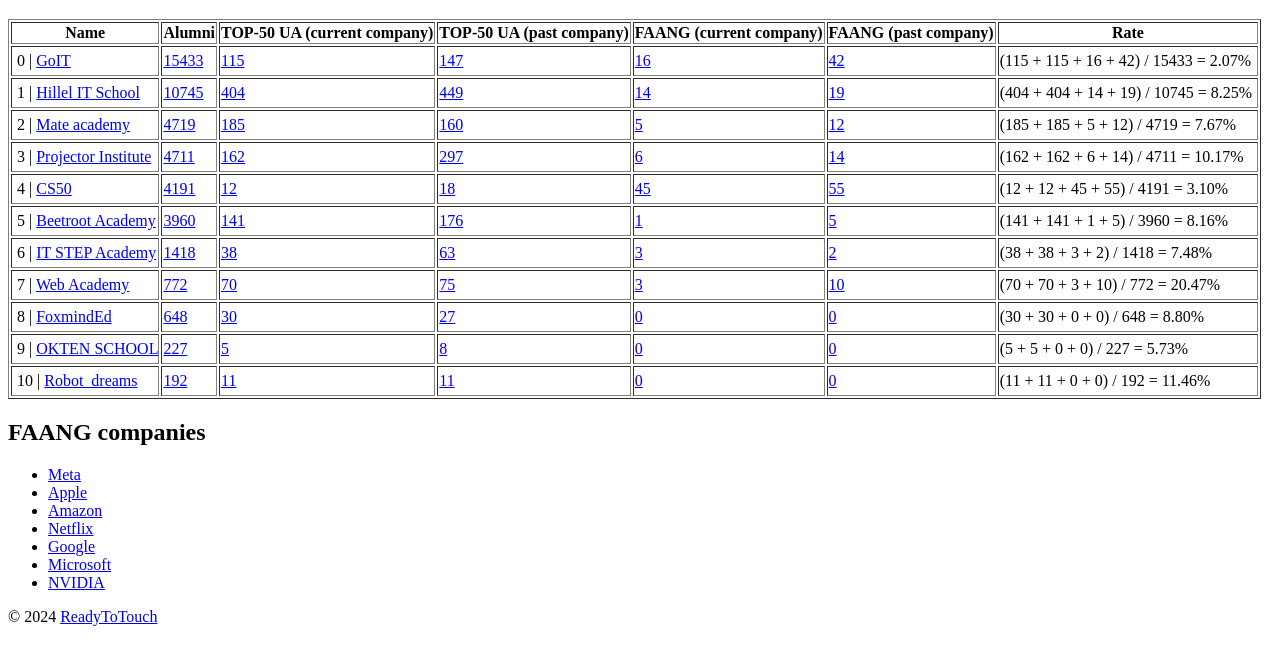
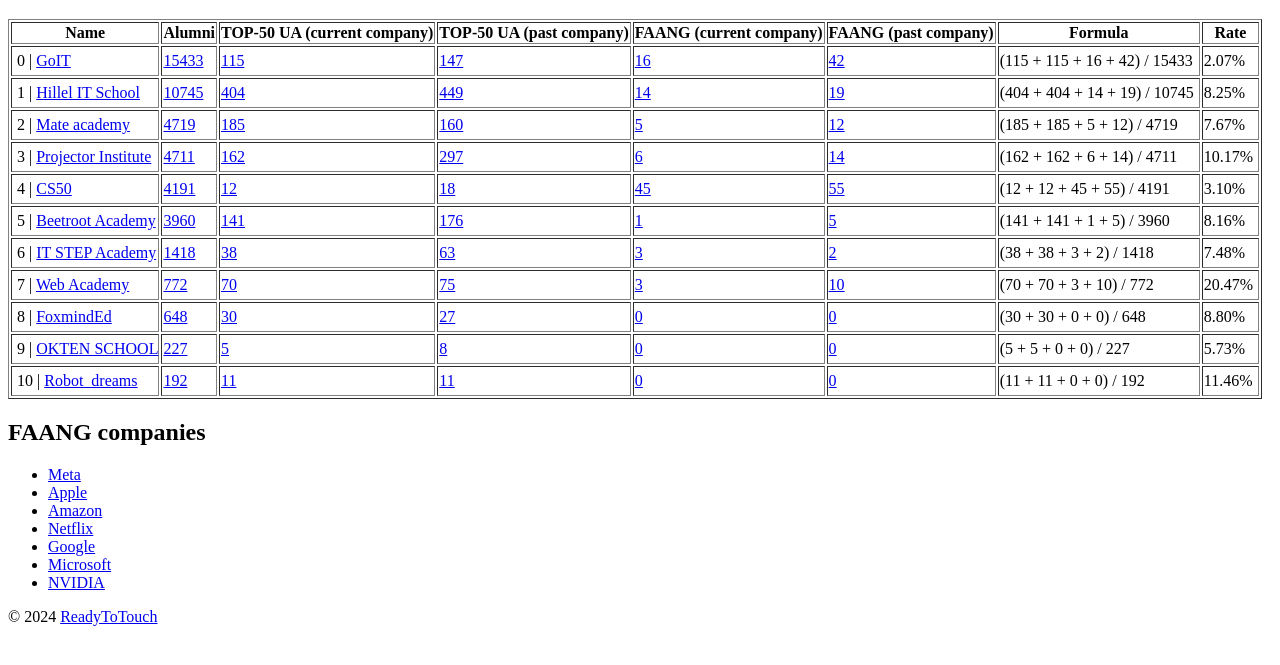
Before and after one commit to readytotouch/golang-companies-organizer, a plain HTML site: page netlify-public/ukrainian-courses-employment.html in a window 1280 px wide. Shown: the part 61-726 px from the top of the page. Drawn offline with Linux system fonts and the light colour scheme.

Commit message:
Formula | Rate

```diff
--- a/netlify-public/ukrainian-courses-employment.html
+++ b/netlify-public/ukrainian-courses-employment.html
@@ -59,6 +59,7 @@
             <th>TOP-50 UA (past company)</th>
             <th>FAANG (current company)</th>
             <th>FAANG (past company)</th>
+            <th>Formula</th>
             <th>Rate</th>
         </tr>
 
@@ -72,7 +73,10 @@
                 <td><a href="https://www.linkedin.com/search/results/PEOPLE/?currentCompany=%5B%2210667%22%2C%22289891%22%2C%222289109%22%2C%2276987811%22%2C%22162479%22%2C%221586%22%2C%222320329%22%2C%222382910%22%2C%224787585%22%2C%2211091426%22%2C%2278392228%22%2C%2280073065%22%2C%22165158%22%2C%221441%22%2C%2216140%22%2C%221035%22%2C%221337%22%2C%221418841%22%2C%223608%22%5D&amp;pastCompany=null&amp;schoolFilter=%5B%223844136%22%5D">16</a></td>
                 <td><a href="https://www.linkedin.com/search/results/PEOPLE/?currentCompany=null&amp;pastCompany=%5B%2210667%22%2C%22289891%22%2C%222289109%22%2C%2276987811%22%2C%22162479%22%2C%221586%22%2C%222320329%22%2C%222382910%22%2C%224787585%22%2C%2211091426%22%2C%2278392228%22%2C%2280073065%22%2C%22165158%22%2C%221441%22%2C%2216140%22%2C%221035%22%2C%221337%22%2C%221418841%22%2C%223608%22%5D&amp;schoolFilter=%5B%223844136%22%5D">42</a></td>
                 <td>
-                    (115 + 115 + 16 + 42) / 15433 = 2.07%
+                    (115 + 115 + 16 + 42) / 15433
+                </td>
+                <td>
+                    2.07%
                 </td>
             </tr>
 
@@ -86,7 +90,10 @@
                 <td><a href="https://www.linkedin.com/search/results/PEOPLE/?currentCompany=%5B%2210667%22%2C%22289891%22%2C%222289109%22%2C%2276987811%22%2C%22162479%22%2C%221586%22%2C%222320329%22%2C%222382910%22%2C%224787585%22%2C%2211091426%22%2C%2278392228%22%2C%2280073065%22%2C%22165158%22%2C%221441%22%2C%2216140%22%2C%221035%22%2C%221337%22%2C%221418841%22%2C%223608%22%5D&amp;pastCompany=null&amp;schoolFilter=%5B%2210415579%22%5D">14</a></td>
                 <td><a href="https://www.linkedin.com/search/results/PEOPLE/?currentCompany=null&amp;pastCompany=%5B%2210667%22%2C%22289891%22%2C%222289109%22%2C%2276987811%22%2C%22162479%22%2C%221586%22%2C%222320329%22%2C%222382910%22%2C%224787585%22%2C%2211091426%22%2C%2278392228%22%2C%2280073065%22%2C%22165158%22%2C%221441%22%2C%2216140%22%2C%221035%22%2C%221337%22%2C%221418841%22%2C%223608%22%5D&amp;schoolFilter=%5B%2210415579%22%5D">19</a></td>
                 <td>
-                    (404 + 404 + 14 + 19) / 10745 = 8.25%
+                    (404 + 404 + 14 + 19) / 10745
+                </td>
+                <td>
+                    8.25%
                 </td>
             </tr>
 
@@ -100,7 +107,10 @@
                 <td><a href="https://www.linkedin.com/search/results/PEOPLE/?currentCompany=%5B%2210667%22%2C%22289891%22%2C%222289109%22%2C%2276987811%22%2C%22162479%22%2C%221586%22%2C%222320329%22%2C%222382910%22%2C%224787585%22%2C%2211091426%22%2C%2278392228%22%2C%2280073065%22%2C%22165158%22%2C%221441%22%2C%2216140%22%2C%221035%22%2C%221337%22%2C%221418841%22%2C%223608%22%5D&amp;pastCompany=null&amp;schoolFilter=%5B%2211133657%22%5D">5</a></td>
                 <td><a href="https://www.linkedin.com/search/results/PEOPLE/?currentCompany=null&amp;pastCompany=%5B%2210667%22%2C%22289891%22%2C%222289109%22%2C%2276987811%22%2C%22162479%22%2C%221586%22%2C%222320329%22%2C%222382910%22%2C%224787585%22%2C%2211091426%22%2C%2278392228%22%2C%2280073065%22%2C%22165158%22%2C%221441%22%2C%2216140%22%2C%221035%22%2C%221337%22%2C%221418841%22%2C%223608%22%5D&amp;schoolFilter=%5B%2211133657%22%5D">12</a></td>
                 <td>
-                    (185 + 185 + 5 + 12) / 4719 = 7.67%
+                    (185 + 185 + 5 + 12) / 4719
+                </td>
+                <td>
+                    7.67%
                 </td>
             </tr>
 
@@ -114,7 +124,10 @@
                 <td><a href="https://www.linkedin.com/search/results/PEOPLE/?currentCompany=%5B%2210667%22%2C%22289891%22%2C%222289109%22%2C%2276987811%22%2C%22162479%22%2C%221586%22%2C%222320329%22%2C%222382910%22%2C%224787585%22%2C%2211091426%22%2C%2278392228%22%2C%2280073065%22%2C%22165158%22%2C%221441%22%2C%2216140%22%2C%221035%22%2C%221337%22%2C%221418841%22%2C%223608%22%5D&amp;pastCompany=null&amp;schoolFilter=%5B%2210987421%22%5D">6</a></td>
                 <td><a href="https://www.linkedin.com/search/results/PEOPLE/?currentCompany=null&amp;pastCompany=%5B%2210667%22%2C%22289891%22%2C%222289109%22%2C%2276987811%22%2C%22162479%22%2C%221586%22%2C%222320329%22%2C%222382910%22%2C%224787585%22%2C%2211091426%22%2C%2278392228%22%2C%2280073065%22%2C%22165158%22%2C%221441%22%2C%2216140%22%2C%221035%22%2C%221337%22%2C%221418841%22%2C%223608%22%5D&amp;schoolFilter=%5B%2210987421%22%5D">14</a></td>
                 <td>
-                    (162 + 162 + 6 + 14) / 4711 = 10.17%
+                    (162 + 162 + 6 + 14) / 4711
+                </td>
+                <td>
+                    10.17%
                 </td>
             </tr>
 
@@ -128,7 +141,10 @@
                 <td><a href="https://www.linkedin.com/search/results/PEOPLE/?currentCompany=%5B%2210667%22%2C%22289891%22%2C%222289109%22%2C%2276987811%22%2C%22162479%22%2C%221586%22%2C%222320329%22%2C%222382910%22%2C%224787585%22%2C%2211091426%22%2C%2278392228%22%2C%2280073065%22%2C%22165158%22%2C%221441%22%2C%2216140%22%2C%221035%22%2C%221337%22%2C%221418841%22%2C%223608%22%5D&amp;pastCompany=null&amp;schoolFilter=%5B%2210604885%22%5D">45</a></td>
                 <td><a href="https://www.linkedin.com/search/results/PEOPLE/?currentCompany=null&amp;pastCompany=%5B%2210667%22%2C%22289891%22%2C%222289109%22%2C%2276987811%22%2C%22162479%22%2C%221586%22%2C%222320329%22%2C%222382910%22%2C%224787585%22%2C%2211091426%22%2C%2278392228%22%2C%2280073065%22%2C%22165158%22%2C%221441%22%2C%2216140%22%2C%221035%22%2C%221337%22%2C%221418841%22%2C%223608%22%5D&amp;schoolFilter=%5B%2210604885%22%5D">55</a></td>
                 <td>
-                    (12 + 12 + 45 + 55) / 4191 = 3.10%
+                    (12 + 12 + 45 + 55) / 4191
+                </td>
+                <td>
+                    3.10%
                 </td>
             </tr>
 
@@ -142,7 +158,10 @@
                 <td><a href="https://www.linkedin.com/search/results/PEOPLE/?currentCompany=%5B%2210667%22%2C%22289891%22%2C%222289109%22%2C%2276987811%22%2C%22162479%22%2C%221586%22%2C%222320329%22%2C%222382910%22%2C%224787585%22%2C%2211091426%22%2C%2278392228%22%2C%2280073065%22%2C%22165158%22%2C%221441%22%2C%2216140%22%2C%221035%22%2C%221337%22%2C%221418841%22%2C%223608%22%5D&amp;pastCompany=null&amp;schoolFilter=%5B%2215159023%22%5D">1</a></td>
                 <td><a href="https://www.linkedin.com/search/results/PEOPLE/?currentCompany=null&amp;pastCompany=%5B%2210667%22%2C%22289891%22%2C%222289109%22%2C%2276987811%22%2C%22162479%22%2C%221586%22%2C%222320329%22%2C%222382910%22%2C%224787585%22%2C%2211091426%22%2C%2278392228%22%2C%2280073065%22%2C%22165158%22%2C%221441%22%2C%2216140%22%2C%221035%22%2C%221337%22%2C%221418841%22%2C%223608%22%5D&amp;schoolFilter=%5B%2215159023%22%5D">5</a></td>
                 <td>
-                    (141 + 141 + 1 + 5) / 3960 = 8.16%
+                    (141 + 141 + 1 + 5) / 3960
+                </td>
+                <td>
+                    8.16%
                 </td>
             </tr>
 
@@ -156,7 +175,10 @@
                 <td><a href="https://www.linkedin.com/search/results/PEOPLE/?currentCompany=%5B%2210667%22%2C%22289891%22%2C%222289109%22%2C%2276987811%22%2C%22162479%22%2C%221586%22%2C%222320329%22%2C%222382910%22%2C%224787585%22%2C%2211091426%22%2C%2278392228%22%2C%2280073065%22%2C%22165158%22%2C%221441%22%2C%2216140%22%2C%221035%22%2C%221337%22%2C%221418841%22%2C%223608%22%5D&amp;pastCompany=null&amp;schoolFilter=%5B%2276509886%22%5D">3</a></td>
                 <td><a href="https://www.linkedin.com/search/results/PEOPLE/?currentCompany=null&amp;pastCompany=%5B%2210667%22%2C%22289891%22%2C%222289109%22%2C%2276987811%22%2C%22162479%22%2C%221586%22%2C%222320329%22%2C%222382910%22%2C%224787585%22%2C%2211091426%22%2C%2278392228%22%2C%2280073065%22%2C%22165158%22%2C%221441%22%2C%2216140%22%2C%221035%22%2C%221337%22%2C%221418841%22%2C%223608%22%5D&amp;schoolFilter=%5B%2276509886%22%5D">2</a></td>
                 <td>
-                    (38 + 38 + 3 + 2) / 1418 = 7.48%
+                    (38 + 38 + 3 + 2) / 1418
+                </td>
+                <td>
+                    7.48%
                 </td>
             </tr>
 
@@ -170,7 +192,10 @@
                 <td><a href="https://www.linkedin.com/search/results/PEOPLE/?currentCompany=%5B%2210667%22%2C%22289891%22%2C%222289109%22%2C%2276987811%22%2C%22162479%22%2C%221586%22%2C%222320329%22%2C%222382910%22%2C%224787585%22%2C%2211091426%22%2C%2278392228%22%2C%2280073065%22%2C%22165158%22%2C%221441%22%2C%2216140%22%2C%221035%22%2C%221337%22%2C%221418841%22%2C%223608%22%5D&amp;pastCompany=null&amp;schoolFilter=%5B%2215098547%22%5D">3</a></td>
                 <td><a href="https://www.linkedin.com/search/results/PEOPLE/?currentCompany=null&amp;pastCompany=%5B%2210667%22%2C%22289891%22%2C%222289109%22%2C%2276987811%22%2C%22162479%22%2C%221586%22%2C%222320329%22%2C%222382910%22%2C%224787585%22%2C%2211091426%22%2C%2278392228%22%2C%2280073065%22%2C%22165158%22%2C%221441%22%2C%2216140%22%2C%221035%22%2C%221337%22%2C%221418841%22%2C%223608%22%5D&amp;schoolFilter=%5B%2215098547%22%5D">10</a></td>
                 <td>
-                    (70 + 70 + 3 + 10) / 772 = 20.47%
+                    (70 + 70 + 3 + 10) / 772
+                </td>
+                <td>
+                    20.47%
                 </td>
             </tr>
 
@@ -184,7 +209,10 @@
                 <td><a href="https://www.linkedin.com/search/results/PEOPLE/?currentCompany=%5B%2210667%22%2C%22289891%22%2C%222289109%22%2C%2276987811%22%2C%22162479%22%2C%221586%22%2C%222320329%22%2C%222382910%22%2C%224787585%22%2C%2211091426%22%2C%2278392228%22%2C%2280073065%22%2C%22165158%22%2C%221441%22%2C%2216140%22%2C%221035%22%2C%221337%22%2C%221418841%22%2C%223608%22%5D&amp;pastCompany=null&amp;schoolFilter=%5B%2218401271%22%5D">0</a></td>
                 <td><a href="https://www.linkedin.com/search/results/PEOPLE/?currentCompany=null&amp;pastCompany=%5B%2210667%22%2C%22289891%22%2C%222289109%22%2C%2276987811%22%2C%22162479%22%2C%221586%22%2C%222320329%22%2C%222382910%22%2C%224787585%22%2C%2211091426%22%2C%2278392228%22%2C%2280073065%22%2C%22165158%22%2C%221441%22%2C%2216140%22%2C%221035%22%2C%221337%22%2C%221418841%22%2C%223608%22%5D&amp;schoolFilter=%5B%2218401271%22%5D">0</a></td>
                 <td>
-                    (30 + 30 + 0 + 0) / 648 = 8.80%
+                    (30 + 30 + 0 + 0) / 648
+                </td>
+                <td>
+                    8.80%
                 </td>
             </tr>
 
@@ -198,7 +226,10 @@
                 <td><a href="https://www.linkedin.com/search/results/PEOPLE/?currentCompany=%5B%2210667%22%2C%22289891%22%2C%222289109%22%2C%2276987811%22%2C%22162479%22%2C%221586%22%2C%222320329%22%2C%222382910%22%2C%224787585%22%2C%2211091426%22%2C%2278392228%22%2C%2280073065%22%2C%22165158%22%2C%221441%22%2C%2216140%22%2C%221035%22%2C%221337%22%2C%221418841%22%2C%223608%22%5D&amp;pastCompany=null&amp;schoolFilter=%5B%2287231241%22%5D">0</a></td>
                 <td><a href="https://www.linkedin.com/search/results/PEOPLE/?currentCompany=null&amp;pastCompany=%5B%2210667%22%2C%22289891%22%2C%222289109%22%2C%2276987811%22%2C%22162479%22%2C%221586%22%2C%222320329%22%2C%222382910%22%2C%224787585%22%2C%2211091426%22%2C%2278392228%22%2C%2280073065%22%2C%22165158%22%2C%221441%22%2C%2216140%22%2C%221035%22%2C%221337%22%2C%221418841%22%2C%223608%22%5D&amp;schoolFilter=%5B%2287231241%22%5D">0</a></td>
                 <td>
-                    (5 + 5 + 0 + 0) / 227 = 5.73%
+                    (5 + 5 + 0 + 0) / 227
+                </td>
+                <td>
+                    5.73%
                 </td>
             </tr>
 
@@ -212,7 +243,10 @@
                 <td><a href="https://www.linkedin.com/search/results/PEOPLE/?currentCompany=%5B%2210667%22%2C%22289891%22%2C%222289109%22%2C%2276987811%22%2C%22162479%22%2C%221586%22%2C%222320329%22%2C%222382910%22%2C%224787585%22%2C%2211091426%22%2C%2278392228%22%2C%2280073065%22%2C%22165158%22%2C%221441%22%2C%2216140%22%2C%221035%22%2C%221337%22%2C%221418841%22%2C%223608%22%5D&amp;pastCompany=null&amp;schoolFilter=%5B%2267875206%22%5D">0</a></td>
                 <td><a href="https://www.linkedin.com/search/results/PEOPLE/?currentCompany=null&amp;pastCompany=%5B%2210667%22%2C%22289891%22%2C%222289109%22%2C%2276987811%22%2C%22162479%22%2C%221586%22%2C%222320329%22%2C%222382910%22%2C%224787585%22%2C%2211091426%22%2C%2278392228%22%2C%2280073065%22%2C%22165158%22%2C%221441%22%2C%2216140%22%2C%221035%22%2C%221337%22%2C%221418841%22%2C%223608%22%5D&amp;schoolFilter=%5B%2267875206%22%5D">0</a></td>
                 <td>
-                    (11 + 11 + 0 + 0) / 192 = 11.46%
+                    (11 + 11 + 0 + 0) / 192
+                </td>
+                <td>
+                    11.46%
                 </td>
             </tr>
 
```
Also changed, not shown: 2 other files.
